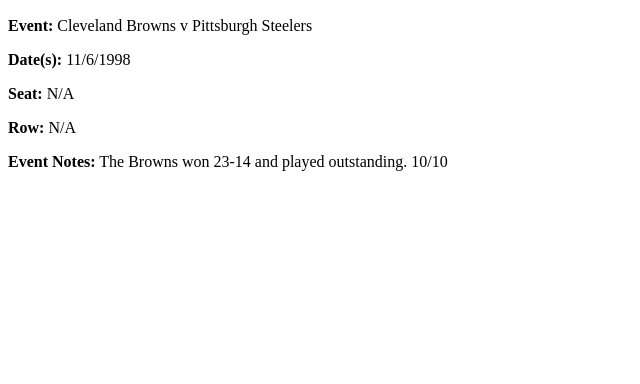
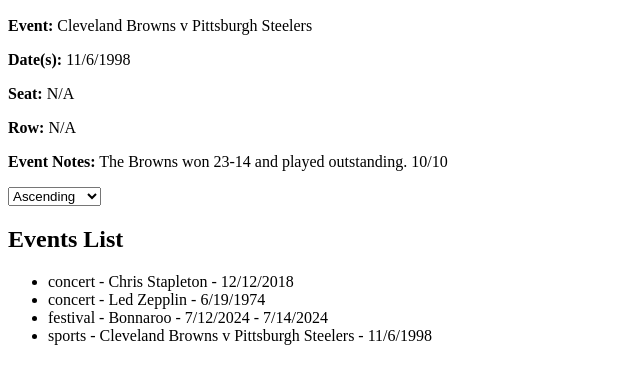
Before and after one commit to jwachs2412/EventDatabaseApp, a website with bundled scripts: page src/index.html in a window 1280 px wide. Shown: the part 168-552 px from the top of the page, without its empty margins (0-640 px from the left). Built offline with nearby package versions, Linux system fonts and the light colour scheme.

Commit message:
updated sortEventsByKind to be ready for React

```diff
--- a/src/index.html
+++ b/src/index.html
@@ -7,6 +7,8 @@
     <h1>TypeScript in the Browser</h1>
     <p id="output"></p>
     <div id="event-view"></div>
+    <div id="dropdown-container"></div>
+    <div id="sort-container"></div>
     <!-- Load the COMPILED JavaScript file -->
     <!-- <script type="module" src="../dist/greeter.js"></script> -->
     <script type="module" src="../dist/index.js"></script>
--- a/src/index.ts
+++ b/src/index.ts
@@ -56,26 +56,80 @@
   })
 }
 
-// Sort events
-function sortEventsByName(sortDirection: "asc" | "desc"): Result<AppEvent[]> {
+// Sort events sortDirection: "asc" | "desc", container: HTMLElement | null
+function sortEventsByKind(elementId: HTMLElement | null): Result<AppEvent[]> {
   const allEvents = eventDatabase
 
   if (allEvents.length === 0) {
     return { ok: false, error: `No events found` }
   }
 
-  // function should return negative number (a before b), 0 (a equals b), positive number (a comes after b); localeCompare - string method that compares 2 strings according to alphabetical order
-  allEvents.sort((a, b) => a.name.localeCompare(b.name))
+  const dropdownOpts = [
+    { value: "asc", text: "Ascending" },
+    { value: "desc", text: "Descending" }
+  ]
 
-  if (sortDirection === "desc") {
-    allEvents.reverse()
+  const sortContainer = document.getElementById("sort-container")
+  const dropdownContainer = document.getElementById("dropdown-container")
+
+  if (!dropdownContainer || !sortContainer) {
+    // throw new Error(`Container with ID "${elementId}" not found.`)
+    return { ok: false, error: `Container with ID "${elementId}" not found.` }
   }
+
+  // ---- CREATE SELECT ONCE ----
+  const selectElement = document.createElement("select")
+  selectElement.id = "direction-selector"
+  selectElement.name = "direction"
+
+  dropdownOpts.forEach(optionData => {
+    const optionElement = document.createElement("option")
+    optionElement.value = optionData.value
+    optionElement.textContent = optionData.text
+    selectElement.appendChild(optionElement)
+  })
+
+  dropdownContainer.appendChild(selectElement)
+
+  // ---- RENDER HELPER ----
+  function render(list: AppEvent[], title: string) {
+    let html = `<h2>${title}</h2><ul>`
+    list.forEach(event => {
+      const kind = event.type.kind
+      const date = kind === EventKind.Festival ? `${event.type.dateRange[0]} - ${event.type.dateRange[1]}` : event.date
+
+      html += `<li>${kind} - ${event.name} - ${date}</li>`
+    })
+    html += "</ul>"
+    sortContainer!.innerHTML = html
+  }
+
+  // ---- DEFAULT SORT (ASC) ----
+  allEvents.sort((a, b) => a.type.kind.localeCompare(b.type.kind))
+  render(allEvents, "Events List")
+
+  // ---- EVENT LISTENER (THIS IS WHERE SORTING HAPPENS) ----
+  selectElement.addEventListener("change", event => {
+    const target = event.target as HTMLSelectElement
+    const direction = target.value
+
+    console.log("Selected direction:", direction)
+
+    if (direction === "desc") {
+      allEvents.sort((a, b) => b.type.kind.localeCompare(a.type.kind))
+      render(allEvents, "Reversed Events List")
+    } else {
+      allEvents.sort((a, b) => a.type.kind.localeCompare(b.type.kind))
+      render(allEvents, "Events List")
+    }
+  })
 
   return { ok: true, data: allEvents }
 }
 
-console.log(sortEventsByName("asc"))
-console.log(sortEventsByName("desc"))
+const sortContainer: HTMLElement | null = document.getElementById("sort-container")
+sortEventsByKind(sortContainer)
+// sortEventsByKind("desc", sortContainer)
 
 // Show all events in database; combines async fetching with try/catch/finally - good because readability, error safety, reliable thanks to finally, easily maintainable
 async function showEvents(): Promise<void> {
```
Also changed, not shown: dist/index.js, 1 other file.
